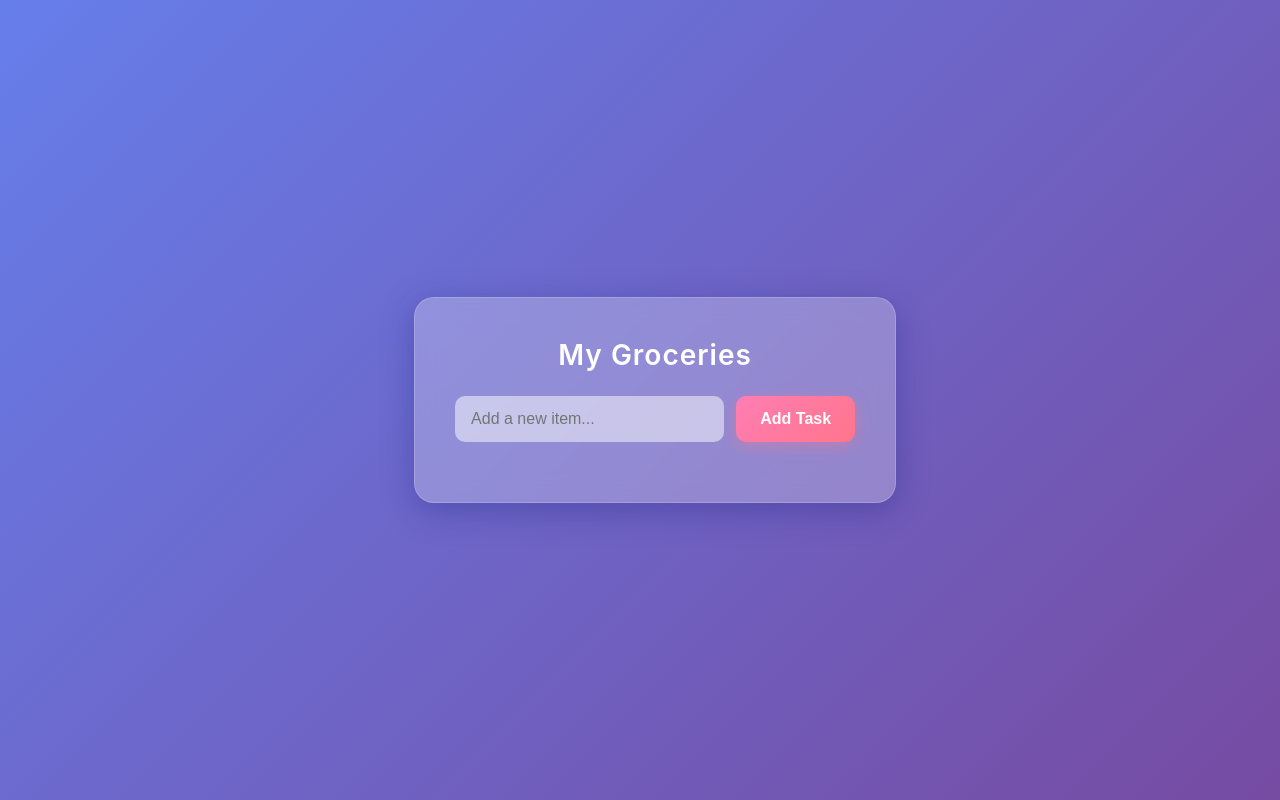
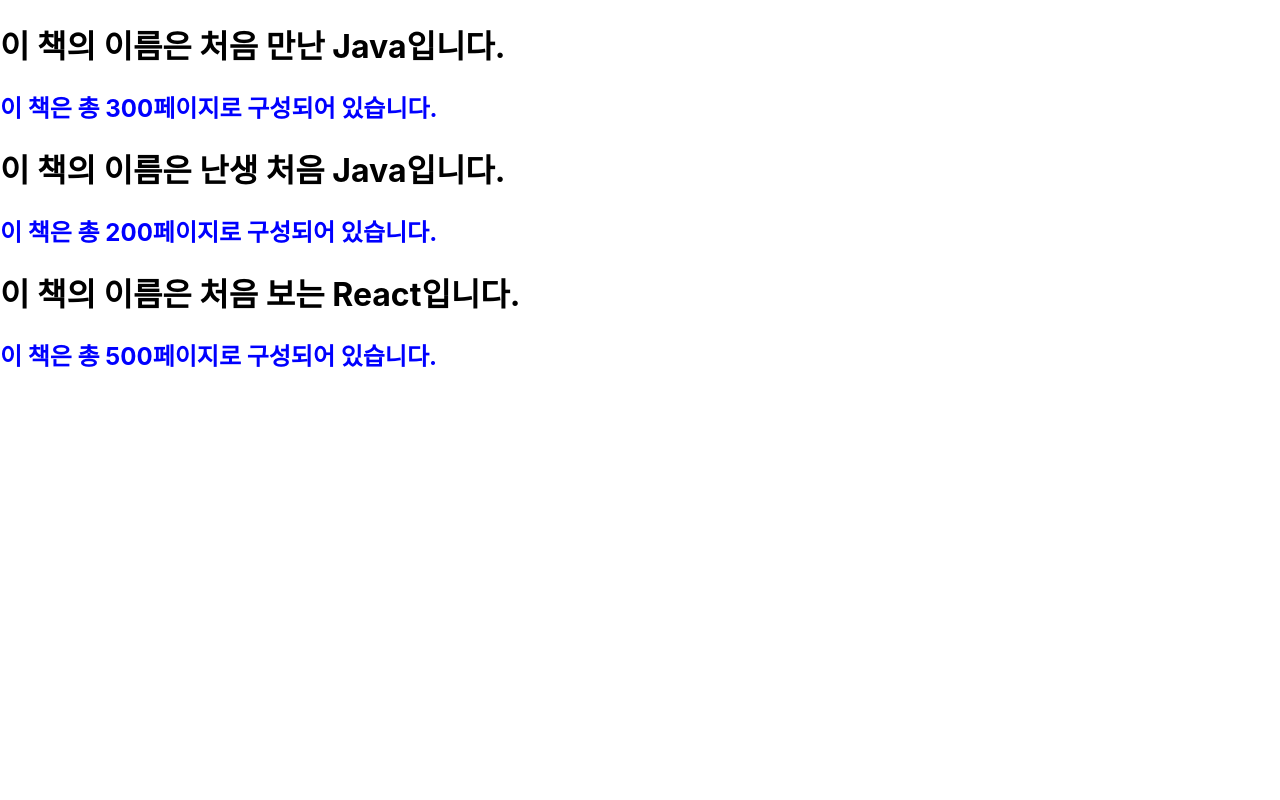
Before and after one commit to ys2601110300/web2, a React (Create React App) app: page / in a window 1280 px wide. Built offline with nearby package versions, Linux system fonts and the light colour scheme.

Commit message:
local에서 파일로 직접실행(CDN 방식으로 Html 문서에 라이브러리 import)
npm서버를 사용해서 JSX파일 작성해서 실행

```diff
--- /dev/null
+++ b/src/02/index.html
@@ -0,0 +1,15 @@
+<!DOCTYPE html>
+<html lang="en">
+<head>
+    <meta charset="UTF-8">
+    <title>React Local Test</title>
+    <link rel="stylesheet" href="styles.css">
+    <script crossorigin src = "https://unpkg.com/react@18/umd/react.development.js"></script>
+    <script crossorigin src = "https://unpkg.com/react-dom@18/umd/react-dom.development.js"></script>
+</head>
+<body>
+    <h1>인공지능소프트웨어과에 오신 것을 환영합니다.</h1>
+    <div id = "root"></div>
+    <script src = "MyButton.js"></script>
+</body>
+</html>
--- /dev/null
+++ b/src/02/styles.css
@@ -0,0 +1,10 @@
+body
+{
+    background-color: black;
+}
+
+h1
+{
+    color: white;
+    font-style: italic;
+}
--- /dev/null
+++ b/src/03/Book.css
@@ -0,0 +1,7 @@
+h1{
+    color: black;
+}
+
+h2{
+    color: blue;
+}
--- /dev/null
+++ b/src/03/Book.jsx
@@ -0,0 +1,11 @@
+function Book(props)
+{
+    return(
+        <div>
+            <h1>{`이 책의 이름은 ${props.name}입니다.`}</h1>
+            <h2>{`이 책은 총 ${props.numOfPage}페이지로 구성되어 있습니다.`}</h2>
+        </div>
+    );
+}
+
+export default Book;
--- /dev/null
+++ b/src/03/Library.jsx
@@ -0,0 +1,14 @@
+import React from "react";
+import Book from "./Book";
+
+function Library(){
+    return(
+        <div>
+            <Book name = "처음 만난 Java" numOfPage = {300}/>
+            <Book name = "난생 처음 Java" numOfPage = {200}/>
+            <Book name = "처음 보는 React" numOfPage = {500}/>
+        </div>
+    );
+}
+
+export default Library;
--- a/src/index.js
+++ b/src/index.js
@@ -2,14 +2,15 @@
 import ReactDOM from 'react-dom/client';
 import './index.css';
 //  import App from './App';
-import TodolistApp from './01/TodoListApp';
+//  import TodolistApp from './01/TodoListApp';
 import reportWebVitals from './reportWebVitals';
-import TodoListApp from "./01/TodoListApp";
+import Library from "./03/Library";
+import "./03/Book.css";
 
 const root = ReactDOM.createRoot(document.getElementById('root'));
 root.render(
   <React.StrictMode>
-    <TodoListApp />
+    <Library />
 
   </React.StrictMode>
 );
```
Also changed, not shown: src/02/MyButton.js (added, +19 -0 lines).
